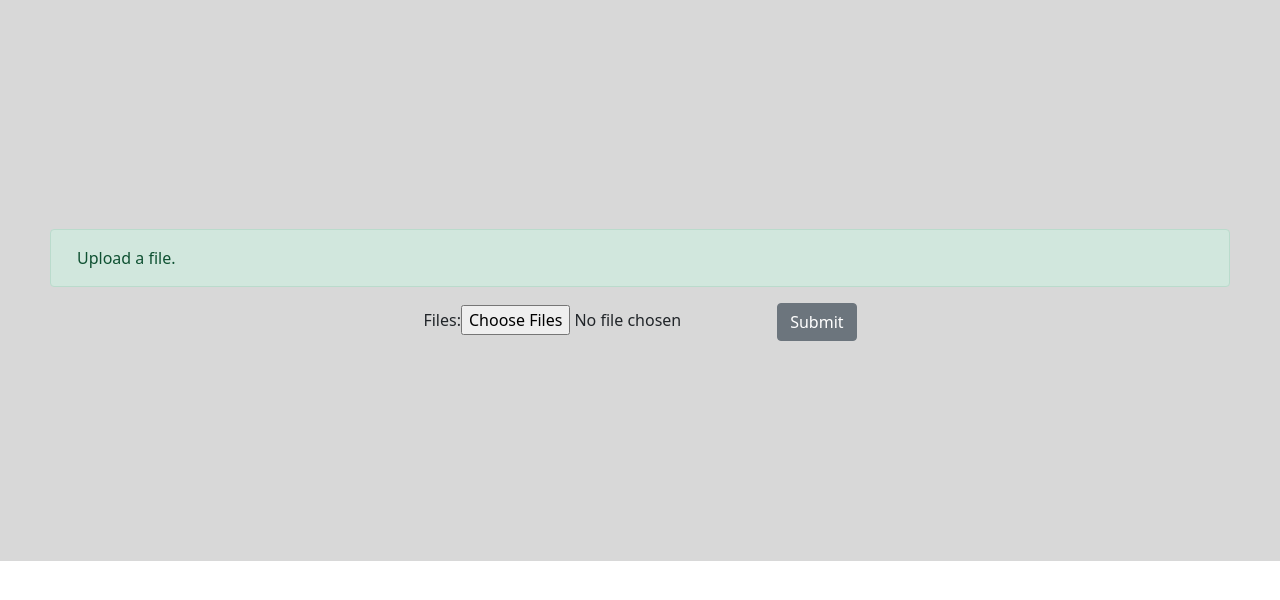
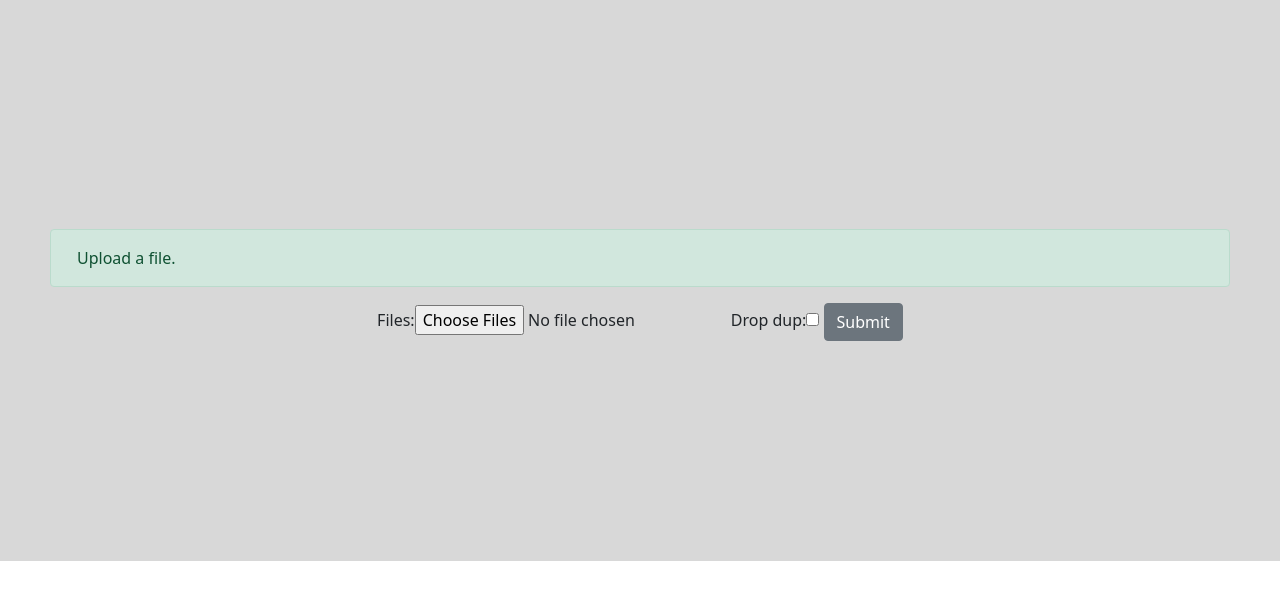
Before and after one commit to DhanviShah/S-Loader, a Django app: page / in a window 1280 px wide. Shown: the part 57-657 px from the top of the page. Run offline with Django 3.2, Linux system fonts and the light colour scheme.

Commit message:
Updated option for dropping duplicates

```diff
--- a/templates/basic_form.html
+++ b/templates/basic_form.html
@@ -66,7 +66,7 @@
         <div class="alert alert-success d-flex align-items-center" role="alert">
             <svg class="bi flex-shrink-0 me-2" width="2" height="2" role="img" aria-label="Success:"><use xlink:href="#check-circle-fill"/></svg>
             <div>
-                {{ msg}}
+                {{ msg }}
             </div>
         </div>
         {% endif %}
@@ -74,10 +74,12 @@
         <div class="alert alert-success d-flex align-items-center" role="alert">
             <svg class="bi flex-shrink-0 me-2" width="2" height="2" role="img" aria-label="Success:"><use xlink:href="#check-circle-fill"/></svg>
             <div>
-                {{ names}}
+                {{ names }}
             </div>
         </div>
         {% endif %}
+
+
         <form  method="POST"  enctype="multipart/form-data">
             <fieldset>
             {%csrf_token%}
--- a/uploadFile/forms.py
+++ b/uploadFile/forms.py
@@ -6,3 +6,5 @@ class FileForm(forms.Form):
 
     #For multiple files
     files = forms.FileField(widget=forms.ClearableFileInput(attrs={'multiple': True}))
+    drop_dup = forms.BooleanField(required=False)
+    # display_file_content = forms.BooleanField(required=False)
--- a/uploadFile/views.py
+++ b/uploadFile/views.py
@@ -17,9 +17,10 @@ import os
 
 # Create your views here.
 
-def handle_uploaded_file(f):
+def handle_uploaded_file(f, flag):
         if f.name.endswith('.csv') or f.name.endswith('.xls') or f.name.endswith('.xlsx'):
 
+                # flag=False
                 # perform the write operation into the folder (upload at server)
                 with open('uploadFile/upload/' + f.name, 'wb+') as destination:
                         for chunk in f.chunks():
@@ -30,7 +31,8 @@ def handle_uploaded_file(f):
                         # update mysql database with csv
                         df = pd.read_csv('uploadFile/upload/' + f.name, header=[0])
                         # remove duplicates if two rows match
-                        df = df.drop_duplicates()
+                        if flag:
+                                df = df.drop_duplicates()
 
                         engine = create_engine('mysql+mysqldb://root:Searce123@localhost:3306/s_loader')
                         table_name = os.path.splitext(f.name)[0]
@@ -38,11 +40,15 @@ def handle_uploaded_file(f):
 
                 elif f.name.endswith('.xls') or f.name.endswith('.xlsx'):
                         df = pd.read_excel('uploadFile/upload/' + f.name, engine = 'openpyxl')
-                        df = df.drop_duplicates()
+                        if flag:
+                                df = df.drop_duplicates()
                         engine = create_engine('mysql+mysqldb://root:Searce123@localhost:3306/s_loader')
                         table_name = os.path.splitext(f.name)[0]
                         df.to_sql(name = table_name, con = engine, index_label= 'id')
 
+                # duplicate = df[df.duplicated(keep = 'False')]
+                # if duplicate:
+                #         flag = True
                 """"
                 # add id attribute as primary key
                 #m=sql.connect(host="localhost",user="root",password="Searce123",database="s_loader")
@@ -51,6 +57,7 @@ def handle_uploaded_file(f):
                 cursor.execute(query)
                 m.commit()"""
 
+                # return flag
 
         else:
                 print("not an excel file.")
@@ -61,18 +68,22 @@ def index(request):
         if request.POST:
                 form = FileForm(request.POST, request.FILES)
                 files = request.FILES.getlist('files')
+                temp_dup = request.POST.get('drop_dup', False)
+                # temp_display = request.POST.get('drop_dup', False)
                 if form.is_valid():
-                        if len(files)>5:
-                                context = {'msg' : 'You can only upload 5 files at max.'}
+                        if len(files)>4:
+                                context = {'msg' : 'You can only upload 4 files at max.'}
 
                         else:
                                 a = []
                                 for i,f in enumerate(files):
                                         #print(f.name)
-                                        handle_uploaded_file(f)
+                                        handle_uploaded_file(f, temp_dup)
                                         a.append(f.name)
 
-                                context = {'msg' : 'Following files successfully uploaded.'}
+
+
+                                context={'msg':'Following files successfully uploaded.'}
                                 context['names'] = a
 
         else :
```
